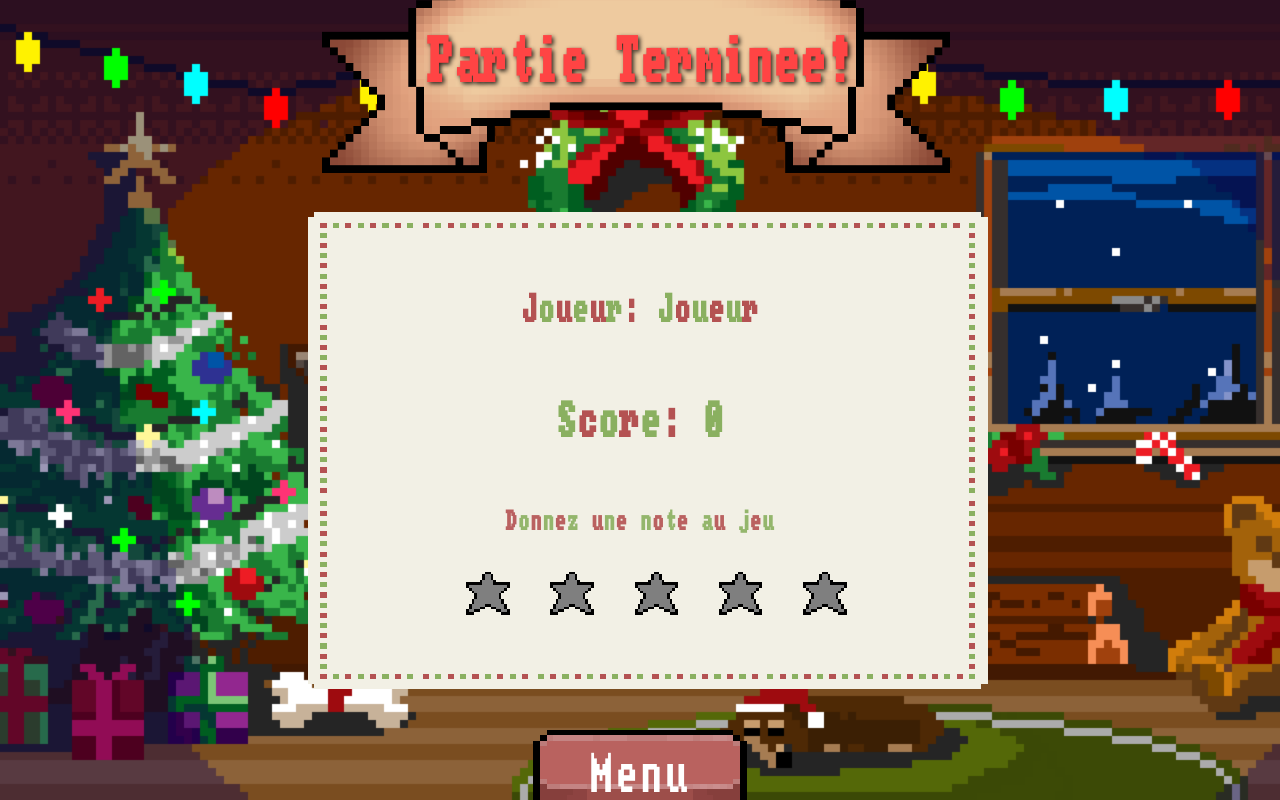
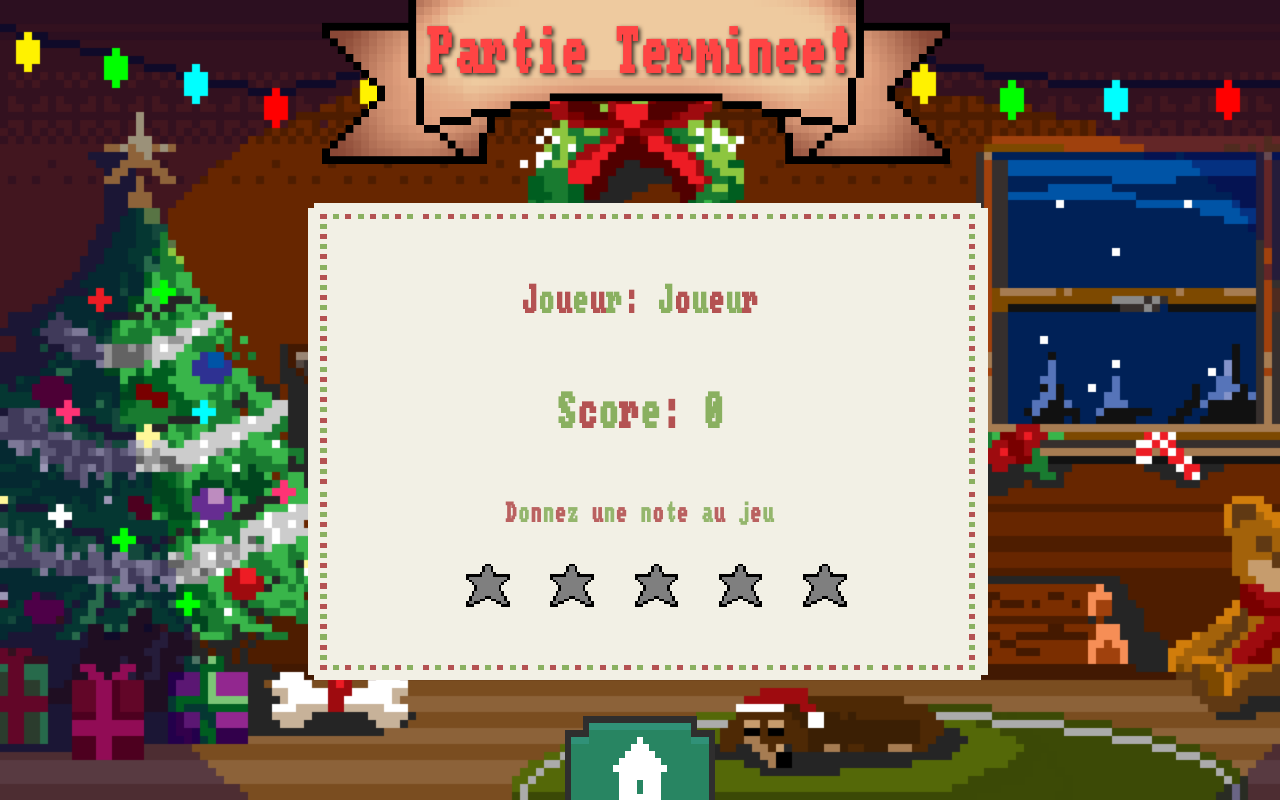
Before and after one commit to ethan-frot/Drunk-Santa, a Next.js app: page /views/score in a window 1280 px wide. Built offline with nearby package versions, Linux system fonts and the light colour scheme; no server answers; the database is empty.

Commit message:
🎨 Update button styles in DisplayScorePage: change background images, adjust dimensions, and refine scaling for improved interaction

```diff
--- a/app/views/score/page.tsx
+++ b/app/views/score/page.tsx
@@ -433,40 +433,34 @@ export default function DisplayScorePage() {
             }}
             style={{
               background: 'transparent',
-              backgroundImage: "url('/assets/ui/buttons/button-red-up.png')",
+              backgroundImage: "url('/assets/ui/buttons/home-button-up.png')",
               backgroundRepeat: 'no-repeat',
               backgroundSize: '100% 100%',
               backgroundPosition: 'center',
               imageRendering: 'pixelated',
               border: 'none',
               cursor: 'pointer',
-              padding: '1.2rem 1.2rem',
-              fontFamily: 'November, sans-serif',
-              color: '#ffffff',
-              fontSize: '1.4rem',
-              transform: 'scale(2.0)',
-              transition: 'transform 80ms ease-out',
-              width: 'auto',
-              minWidth: '120px'
+              width: '100px',
+              height: '80px',
+              transform: 'scale(1.5)',
+              transition: 'transform 80ms ease-out'
             }}
             onMouseDown={(e) => {
-              e.currentTarget.style.backgroundImage = "url('/assets/ui/buttons/button-red-down.png')";
-              e.currentTarget.style.transform = 'scale(2.0) translateY(2px)';
-              (e.currentTarget as HTMLButtonElement).style.color = '#ffe5e5';
+              e.currentTarget.style.backgroundImage = "url('/assets/ui/buttons/home-button-down.png')";
+              e.currentTarget.style.transform = 'scale(1.5) translateY(2px)';
             }}
             onMouseUp={(e) => {
-              e.currentTarget.style.backgroundImage = "url('/assets/ui/buttons/button-red-up.png')";
-              e.currentTarget.style.transform = 'scale(2.0)';
-              (e.currentTarget as HTMLButtonElement).style.color = '#ffffff';
+              e.currentTarget.style.backgroundImage = "url('/assets/ui/buttons/home-button-up.png')";
+              e.currentTarget.style.transform = 'scale(1.5)';
             }}
             onMouseLeave={(e) => {
-              e.currentTarget.style.backgroundImage = "url('/assets/ui/buttons/button-red-up.png')";
-              e.currentTarget.style.transform = 'scale(2.0)';
-              (e.currentTarget as HTMLButtonElement).style.color = '#ffffff';
+              e.currentTarget.style.backgroundImage = "url('/assets/ui/buttons/home-button-up.png')";
+              e.currentTarget.style.transform = 'scale(1.5)';
             }}
-          >
-            Menu
-          </button>
+            onMouseEnter={(e) => {
+              e.currentTarget.style.transform = 'scale(1.6)';
+            }}
+          />
         </div>
       </div>
     </main>
```
